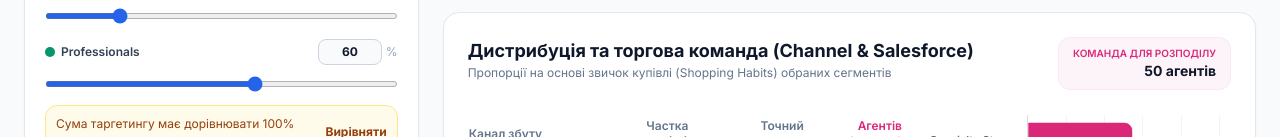
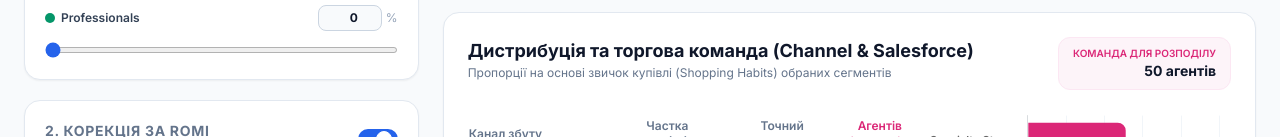
Before and after one commit to leshchyshynv/magnetix_markstrat_hub, a plain HTML site: page allocator.html in a window 1280 px wide. Both pictures are taken after a click on the button "MOVE (80% Mill. / 20% B.B.)". Shown: the part 505-642 px from the top of the page. Drawn offline with nearby package versions, Linux system fonts and the light colour scheme.

Commit message:
Update allocator.html

```diff
--- a/allocator.html
+++ b/allocator.html
@@ -445,7 +445,7 @@
                 targeting = { genz: 80, millennials: 20, genx: 0, boomers: 0, professionals: 0 };
                 applyRomiPreset('MOST');
             } else if (brand === 'MOVE') {
-                targeting = { genz: 0, millennials: 80, genx: 00, boomers: 20, professionals: 60 };
+                targeting = { genz: 0, millennials: 80, genx: 00, boomers: 20, professionals: 00 };
                 applyRomiPreset('MOVE');
             }
             updateTargetingUI();
```
